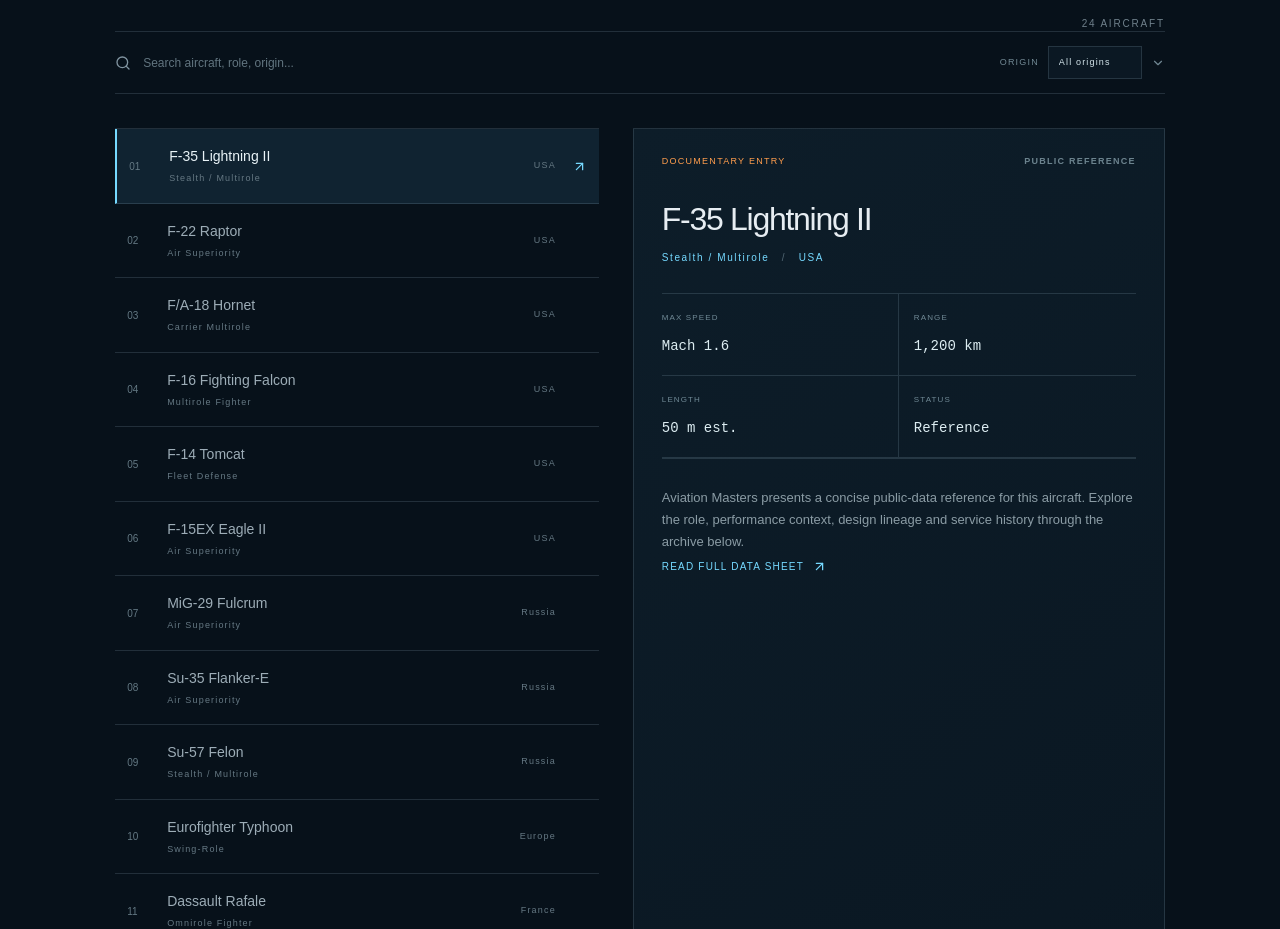
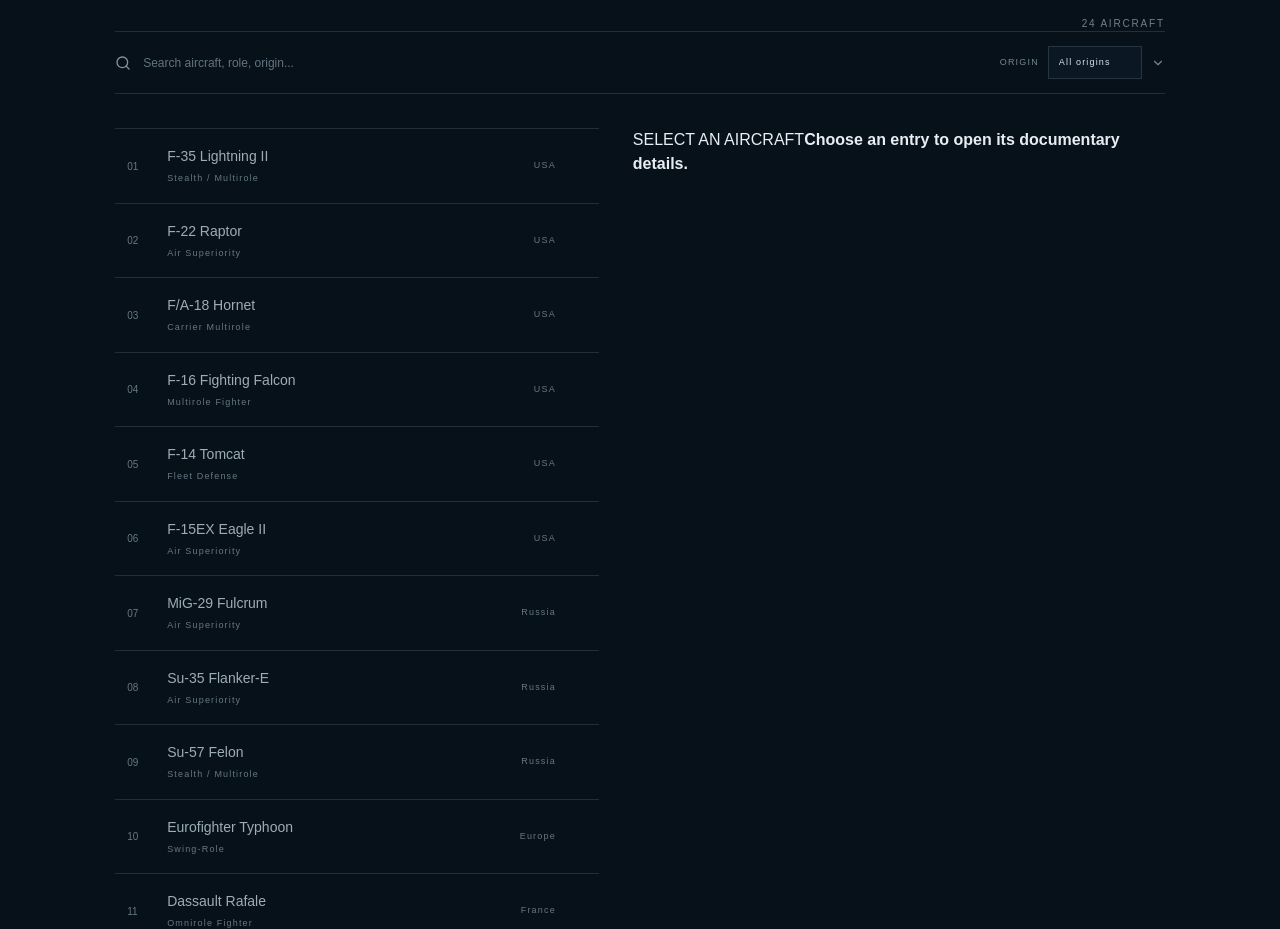
Before and after one commit to hddjskizkskskskskdkdn/aviation-masters, a Next.js app: page / in a window 1280 px wide. Shown: the part 920-1849 px from the top of the page. Built offline with nearby package versions, Linux system fonts and the light colour scheme.

Commit message:
refactor: update aircraft selection logic and add empty state for no selection

```diff
--- a/app/page.tsx
+++ b/app/page.tsx
@@ -18,15 +18,15 @@ function Detail({ item }: { item: Aircraft }) {
 }
 
 export default function Page() {
-  const [active, setActive] = useState('F-35 Lightning II')
+  const [active, setActive] = useState<string | null>(null)
   const [query, setQuery] = useState('')
   const [origin, setOrigin] = useState('All origins')
-  const selected = aircraft.find(([name]) => name === active) ?? aircraft[0]
+  const selected = active ? aircraft.find(([name]) => name === active) : undefined
   const filtered = useMemo(() => aircraft.filter(([name, role, country]) => `${name} ${role} ${country}`.toLowerCase().includes(query.toLowerCase()) && (origin === 'All origins' || country === origin)), [query, origin])
   return <main className="app-shell">
     <header className="topbar"><a className="brand" href="#top"><span className="brand-mark">AM</span><span>AVIATION <b>MASTERS</b></span></a><nav><a href="#collection">Aircraft</a><a href="#details">Details</a><a href="#data-table">Data sheets</a></nav><div className="access"><LockKeyhole size={14}/> CUSTOMER ARCHIVE <span className="dot"/></div></header>
     <section className="hero" id="top"><div className="hero-copy"><div className="eyebrow">AVIATION MASTERS / OFFICIAL CUSTOMER ARCHIVE</div><h1>THE AIRCRAFT<br/><i>DOCUMENTARY.</i></h1><p>A considered reference library for Aviation Masters customers — observe each aircraft, read its story, and explore key public specifications in one clean archive.</p><a className="button primary" href="#collection">Explore the collection <ArrowUpRight size={16}/></a></div><div className="hero-radar"><div className="radar-ring">AIRFRAME<br/>REFERENCE</div></div></section>
-    <section className="workspace" id="collection"><div className="section-heading"><div><span className="eyebrow">01 / AIRCRAFT INDEX</span><h2>Explore the <i>collection.</i></h2></div><span className="count">{filtered.length} AIRCRAFT</span></div><div className="tools"><label className="search"><Search size={16}/><input aria-label="Search aircraft" value={query} onChange={e=>setQuery(e.target.value)} placeholder="Search aircraft, role, origin..."/></label><label className="select-wrap">ORIGIN <select value={origin} onChange={e=>setOrigin(e.target.value)}><option>All origins</option><option>USA</option><option>Russia</option><option>Europe</option><option>France</option><option>China</option></select><ChevronDown size={14}/></label></div><div className="archive-layout"><div className="aircraft-list">{filtered.map((item,index)=><button key={item[0]} className={`aircraft-row ${active===item[0]?'selected':''}`} onClick={()=>setActive(item[0])}><span className="row-num">{String(index+1).padStart(2,'0')}</span><span className="row-name"><b>{item[0]}</b><small>{item[1]}</small></span><span className="origin">{item[2]}</span><ArrowUpRight className="row-arrow" size={15}/></button>)}{!filtered.length&&<p className="empty">No archive entries match your search.</p>}</div><Detail item={selected}/></div></section>
+    <section className="workspace" id="collection"><div className="section-heading"><div><span className="eyebrow">01 / AIRCRAFT INDEX</span><h2>Explore the <i>collection.</i></h2></div><span className="count">{filtered.length} AIRCRAFT</span></div><div className="tools"><label className="search"><Search size={16}/><input aria-label="Search aircraft" value={query} onChange={e=>setQuery(e.target.value)} placeholder="Search aircraft, role, origin..."/></label><label className="select-wrap">ORIGIN <select value={origin} onChange={e=>setOrigin(e.target.value)}><option>All origins</option><option>USA</option><option>Russia</option><option>Europe</option><option>France</option><option>China</option></select><ChevronDown size={14}/></label></div><div className="archive-layout"><div className="aircraft-list">{filtered.map((item,index)=><button key={item[0]} className={`aircraft-row ${active===item[0]?'selected':''}`} onClick={()=>setActive(item[0])}><span className="row-num">{String(index+1).padStart(2,'0')}</span><span className="row-name"><b>{item[0]}</b><small>{item[1]}</small></span><span className="origin">{item[2]}</span><ArrowUpRight className="row-arrow" size={15}/></button>)}{!filtered.length&&<p className="empty">No archive entries match your search.</p>}</div>{selected ? <Detail item={selected}/> : <div className="detail-empty" aria-live="polite"><span>SELECT AN AIRCRAFT</span><strong>Choose an entry to open its documentary details.</strong></div>}</div></section>
     <section className="data-section" id="data-table"><div className="section-heading"><div><span className="eyebrow">02 / REFERENCE TABLE</span><h2>Performance <i>at a glance.</i></h2></div><span className="count">PUBLIC DATA / ESTIMATES</span></div><div className="table-scroll"><table><thead><tr><th>Aircraft</th><th>Role</th><th>Origin</th><th>Max speed</th><th>Range</th><th>Length</th><th>Archive status</th></tr></thead><tbody>{aircraft.map(item=><tr key={item[0]}><td><button onClick={()=>{setActive(item[0]);document.querySelector('#collection')?.scrollIntoView({behavior:'smooth'})}}>{item[0]}</button></td><td>{item[1]}</td><td>{item[2]}</td><td>Mach {item[3]}</td><td>{item[4].toLocaleString()} km</td><td>{item[5]} m est.</td><td><span className="status">Documented</span></td></tr>)}</tbody></table></div><p className="disclaimer">For educational and editorial reference only. Figures are public-data estimates, may vary by configuration, and are not operational guidance. Aviation Masters is not affiliated with any aircraft manufacturer or military service.</p></section>
     <footer><span>AVIATION MASTERS / CUSTOMER ARCHIVE</span><span>PUBLIC DATA • EDITORIAL REFERENCE • 2026</span></footer>
   </main>
```
